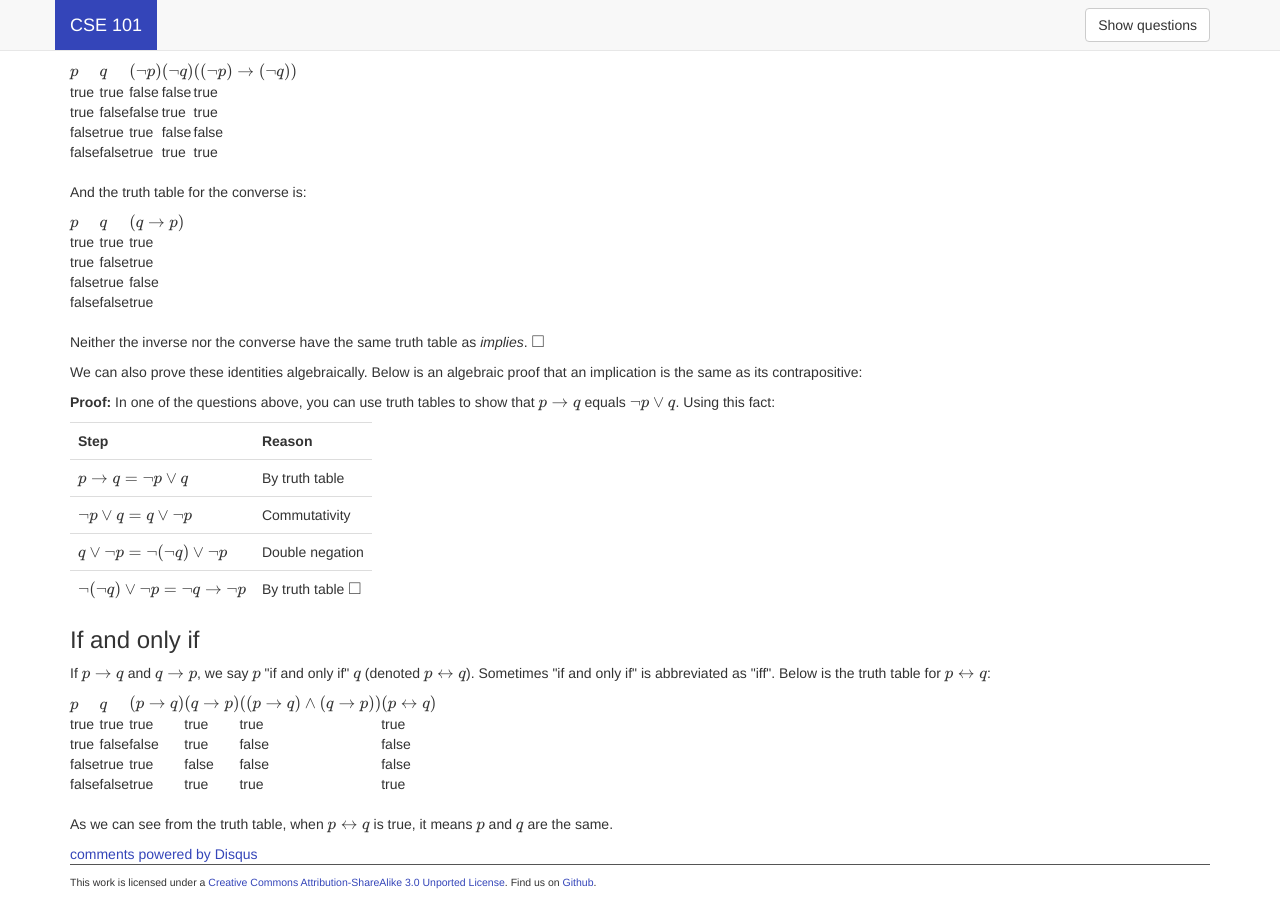
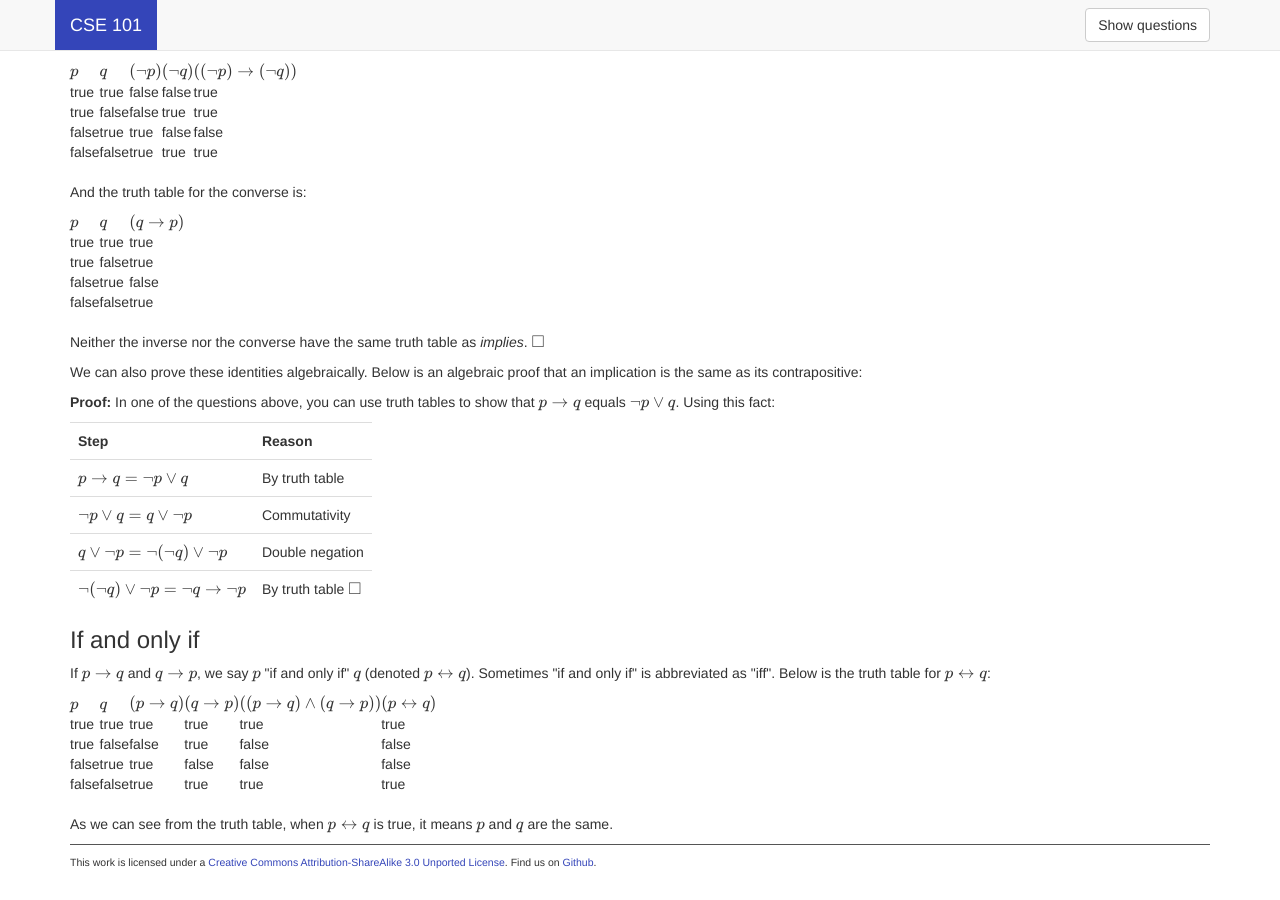
Before and after one commit to jstnhuang/cse101, a Jekyll site: the page built from notes/discrete-math/implications.html, in a window 1280 px wide and 900 px high, scrolled down 1806 px. Built offline with Jekyll 4.4.1, drawn with Linux system fonts in a browser that asks for light colours; nearby versions of some CDN libraries; formulas are drawn with MathJax 3; comment, search, counter and statistics services are not loaded; part of the change alters nothing that is shown.

Commit message:
Removed Disqus.

```diff
--- a/_layouts/note.html
+++ b/_layouts/note.html
@@ -27,18 +27,6 @@
     <div class="container">
       <div class="document">
         {{content}}
-        <div id="disqus_thread"></div>
-          <script type="text/javascript">
-            var disqus_shortname = 'cse101';
-            (function() {
-                var dsq = document.createElement('script'); dsq.type = 'text/javascript'; dsq.async = true;
-                dsq.src = '//' + disqus_shortname + '.disqus.com/embed.js';
-                (document.getElementsByTagName('head')[0] || document.getElementsByTagName('body')[0]).appendChild(dsq);
-            })();
-          </script>
-          <noscript>Please enable JavaScript to view the <a href="http://disqus.com/?ref_noscript">comments powered by Disqus.</a></noscript>
-          <a href="http://disqus.com" class="dsq-brlink">comments powered by <span class="logo-disqus">Disqus</span></a>
-
         {% include footer.html %}
       </div>
     </div>
```
